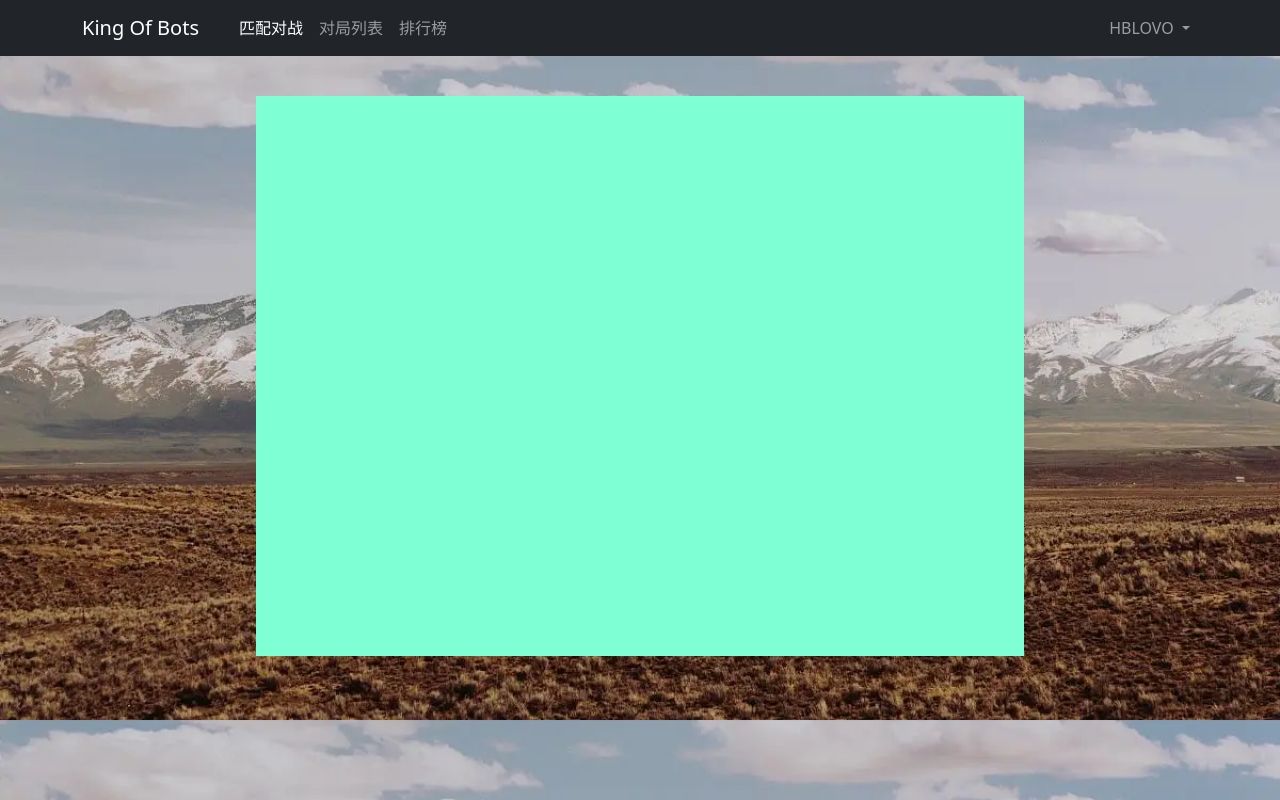
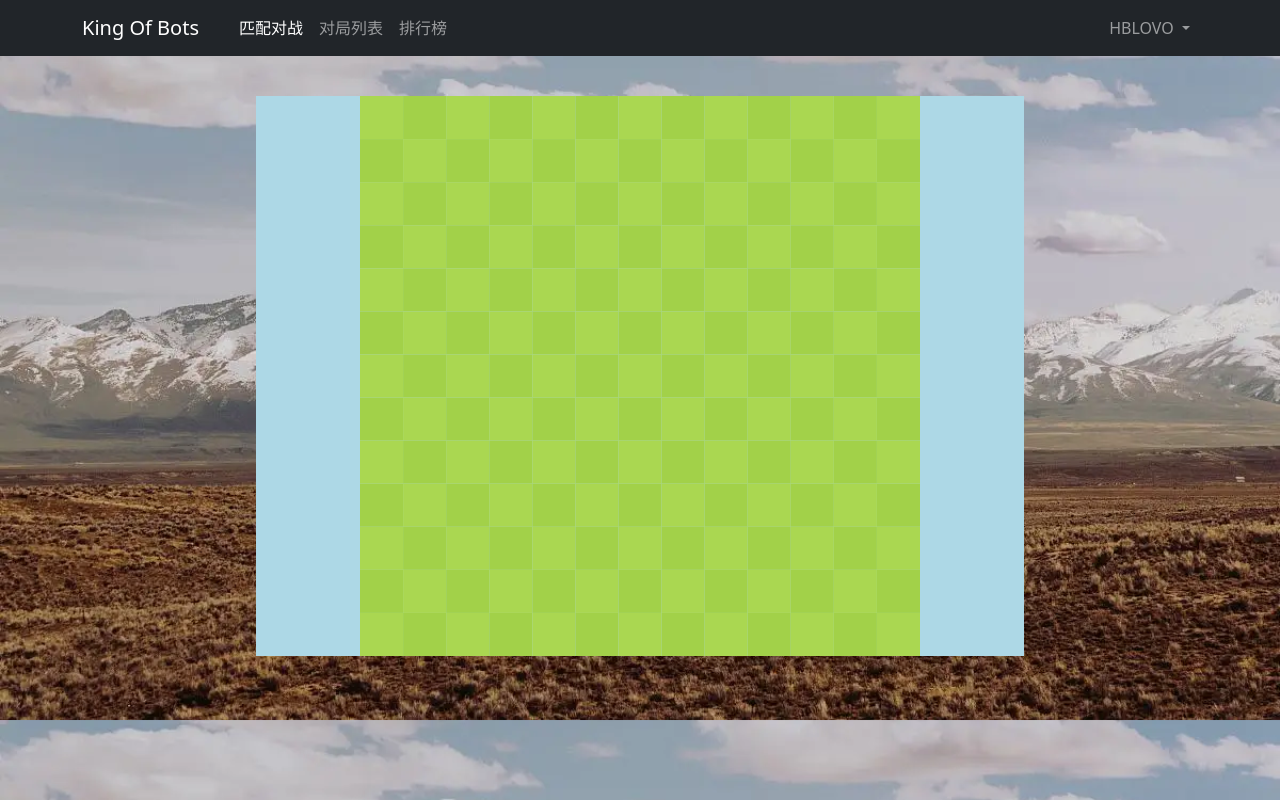
Before and after one commit to hblovo/king-of-bots, a Vue app in the folder web/: page /pk in a window 1280 px wide. Built offline with nearby package versions, Linux system fonts and the light colour scheme.

Commit message:
带颜色的地图

```diff
--- a/web/src/assets/scripts/GameMap.js
+++ b/web/src/assets/scripts/GameMap.js
@@ -6,15 +6,29 @@ export class GameMap extends GameObject{
         this.ctx = ctx;
         this.parent = parent;
 
-        this.L = 0;
+        this.rows = 13;
+        this.cols = 13;
     }
     start(){
-        this.L = 0;
+
+    }
+    update_size(){
+        this.L = Math.min(this.parent.clientWidth / this.cols,this.parent.clientHeight / this.rows) ;
+        this.ctx.canvas.width = this.L * this.cols ;
+        this.ctx.canvas.height = this.L * this.rows ;
     }
     update(){
+        this.update_size();
         this.render();
     }
     render(){
-
+        const color_even = '#AAD751';
+        const color_odd = '#A2D149';
+        for(let r = 0;r < this.rows;r++){
+            for(let c = 0;c < this.cols;c++){
+                this.ctx.fillStyle = (r + c) % 2 == 0 ? color_even : color_odd;
+                this.ctx.fillRect(c * this.L,r * this.L,this.L,this.L);
+            }
+        }
     }
 }
--- a/web/src/components/GameMap.vue
+++ b/web/src/components/GameMap.vue
@@ -1,17 +1,35 @@
 <template>
-    <div class = "gamemap">
-        <canvas>
+    <div ref = "parent" class = "gamemap">
+        <canvas ref = "canvas">
 
         </canvas>
     </div>
 </template>
 <script>
+import {GameMap} from "@/assets/scripts/GameMap.js";
+import {ref , onMounted} from "vue";
 
+export default{
+    setup(){
+        let parent = ref(null);
+        let canvas = ref(null);
+        onMounted(()=>{
+            new GameMap(canvas.value.getContext("2d"),parent.value);
+        });
+        return {
+            parent,
+            canvas
+        }
+    }
+}
 </script>
 <style scoped>
 div.gamemap{
     width : 100%;
     height: 100%;
-    background-color: aquamarine;
+    /* background-color: aquamarine; */
+    display: flex;/*进行flex布局*/
+    justify-content: center;
+    align-items: center;
 }
 </style>
--- a/web/src/components/PlayGround.vue
+++ b/web/src/components/PlayGround.vue
@@ -15,7 +15,7 @@ export default {
 div.playground{
     width:  60vw;
     height: 70vh;
-    /* background-color:lightblue; */
+    background-color:lightblue;
     margin:40px auto;
 }
 
```
